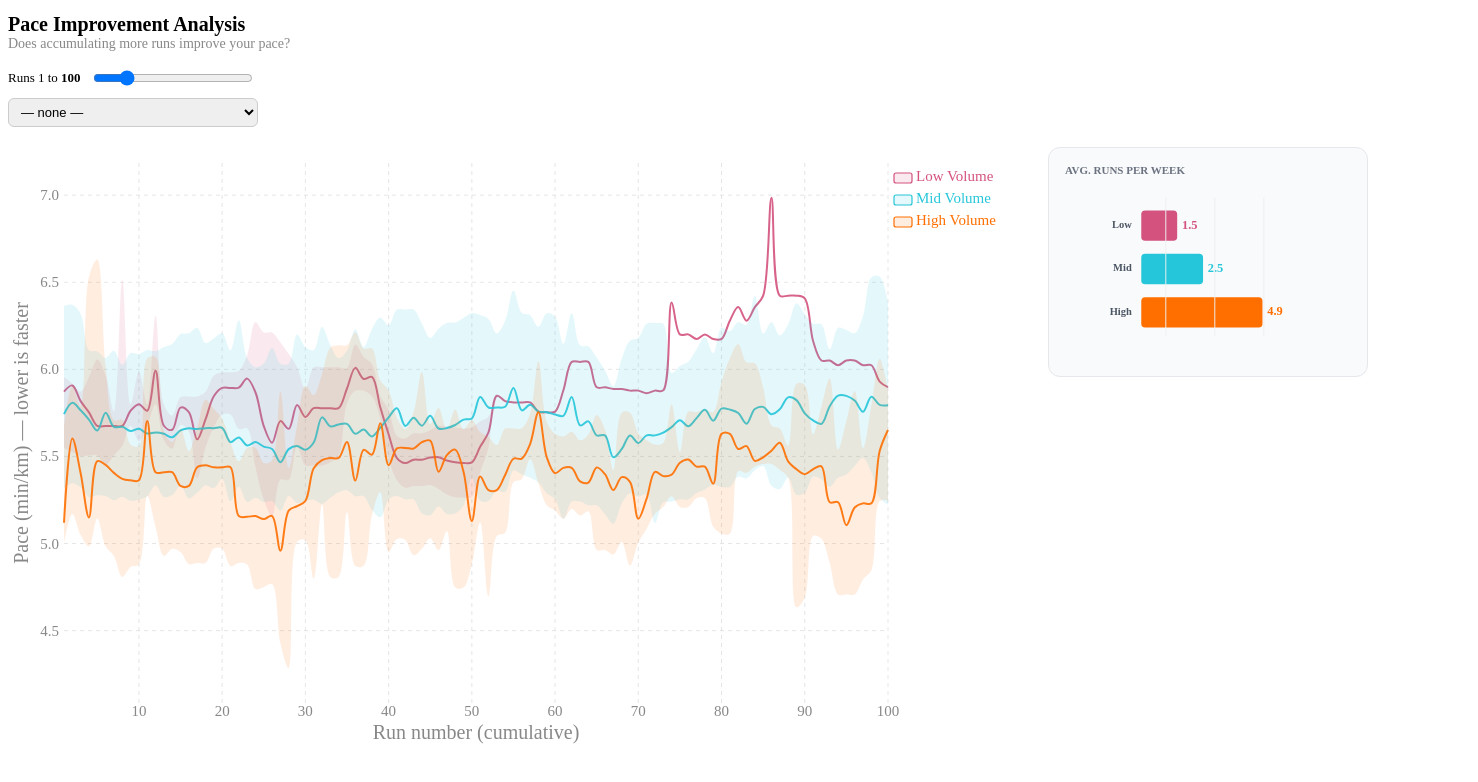
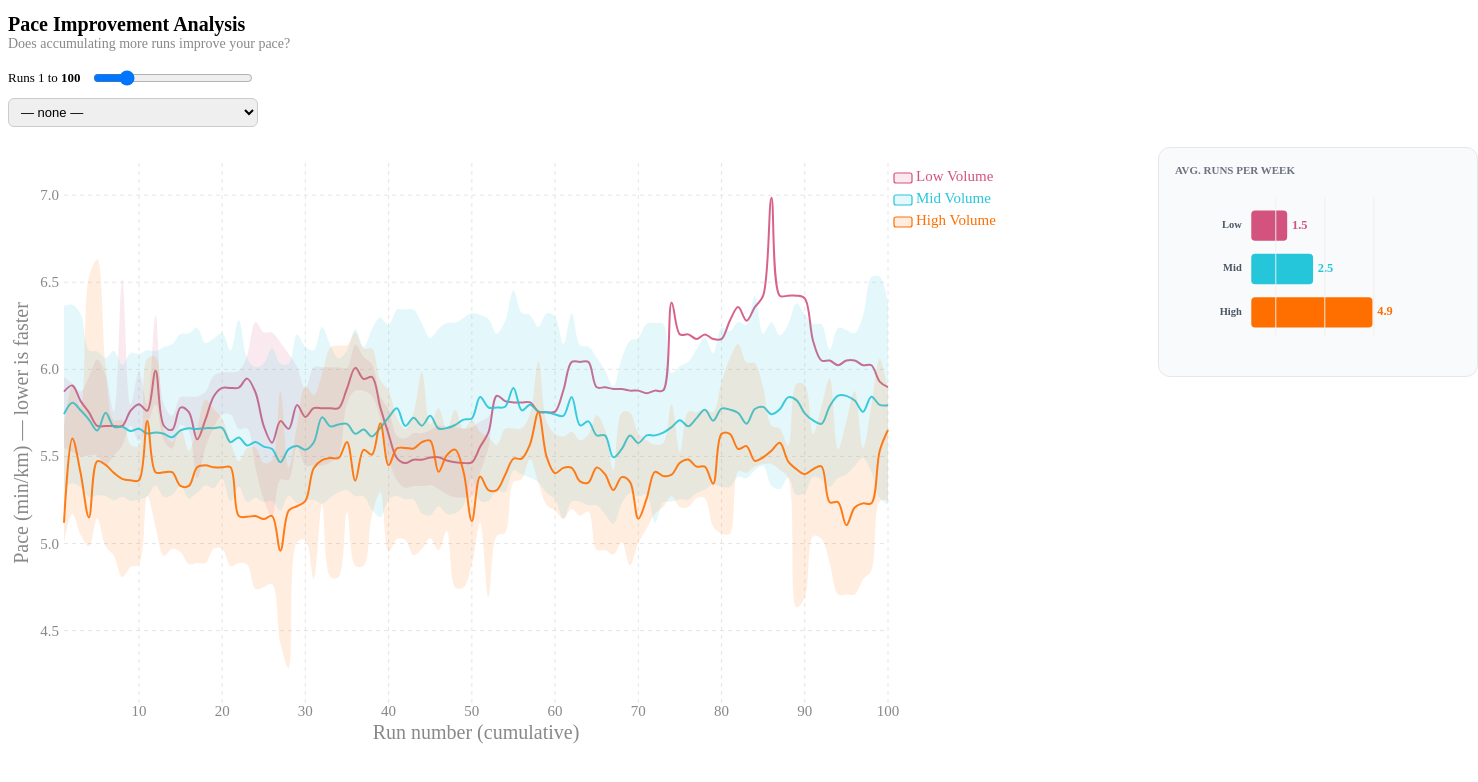
Before and after one commit to Chetopsa/5609-flash-proj, a SvelteKit app: page /Viz1 in a window 1280 px wide. Shown: the top 782 px of the page, 1478 px wide, since content can reach past the window. Built offline with nearby package versions, Linux system fonts and the light colour scheme.

Commit message:
Fixed overlay between visualizations

```diff
--- a/src/routes/Viz1/+page.svelte
+++ b/src/routes/Viz1/+page.svelte
@@ -129,7 +129,7 @@
     display: flex;
     flex-direction: row; /* Ensure they are side-by-side */
     align-items: flex-start;
-    gap: 40px; /* Space between the charts */
+    gap: 150px; /* Space between the charts */
     width: 100%;
     margin-top: 20px;
   }
```
